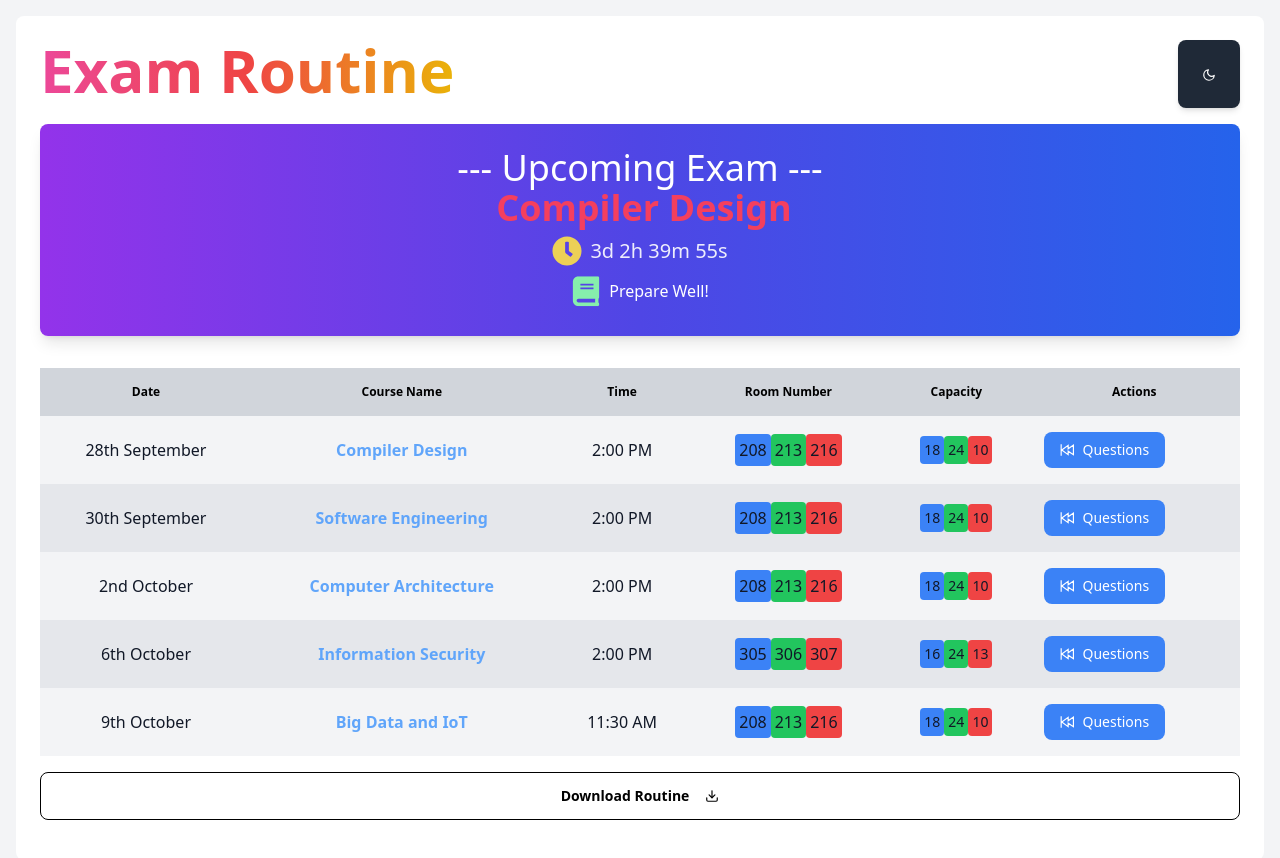
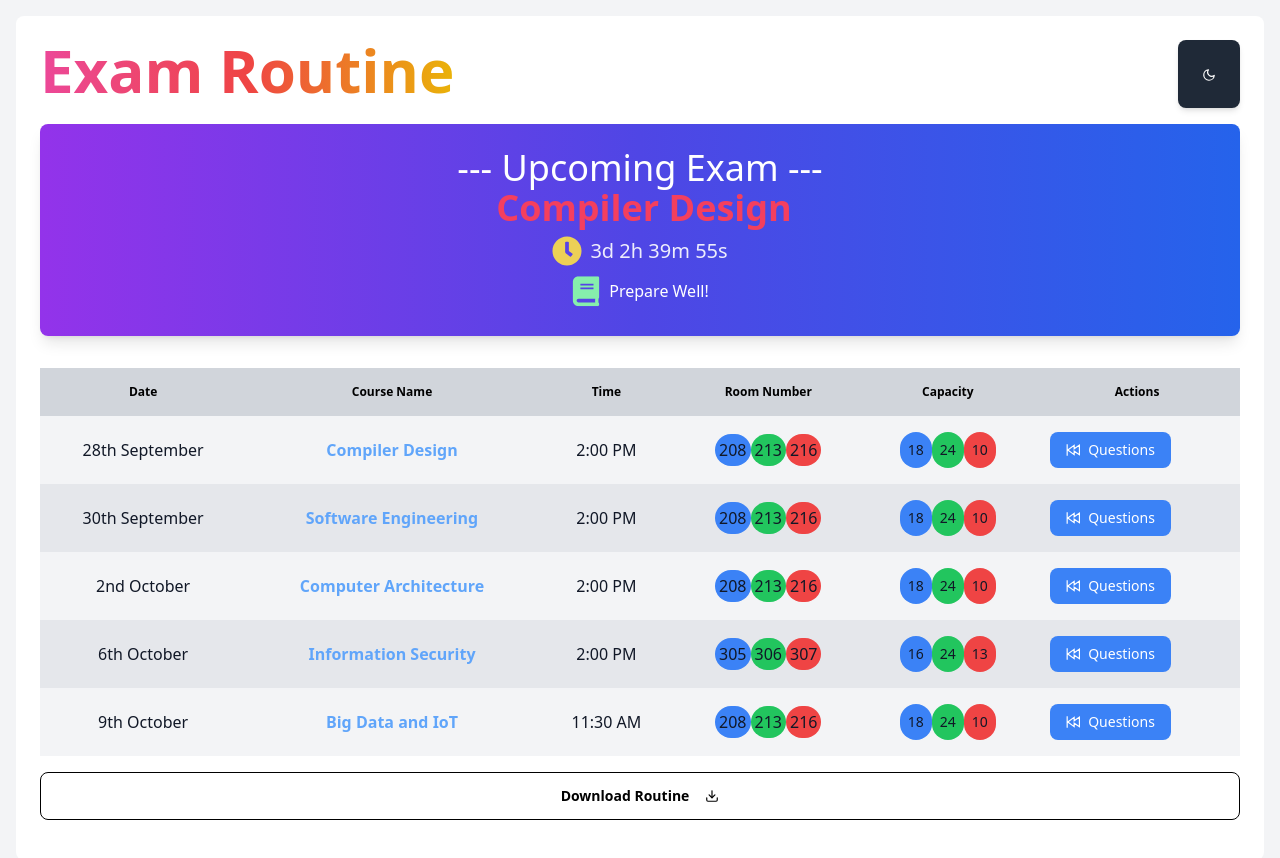
Before and after one commit to sakibnjr/Smart-Routine, a React (Vite) app: page / in a window 1280 px wide. Shown: the top 858 px of the page. Built offline with nearby package versions, Linux system fonts and the light colour scheme.

Commit message:
ui fixed

```diff
--- a/src/RoutineTable.jsx
+++ b/src/RoutineTable.jsx
@@ -277,7 +277,7 @@ const RoutineTable = () => {
                     {item.rooms.map((room, roomIndex) => (
                       <div
                         key={roomIndex}
-                        className={`inline-block p-1 rounded ${getRoomColor(
+                        className={`inline-block p-1 rounded-full ${getRoomColor(
                           room.capacity,
                           highestCapacity,
                           lowestCapacity
@@ -291,7 +291,7 @@ const RoutineTable = () => {
                     {item.rooms.map((room, roomIndex) => (
                       <div
                         key={roomIndex}
-                        className={`inline-block p-1 rounded ${getRoomColor(
+                        className={`inline-block p-2 rounded-full ${getRoomColor(
                           room.capacity,
                           highestCapacity,
                           lowestCapacity
```
